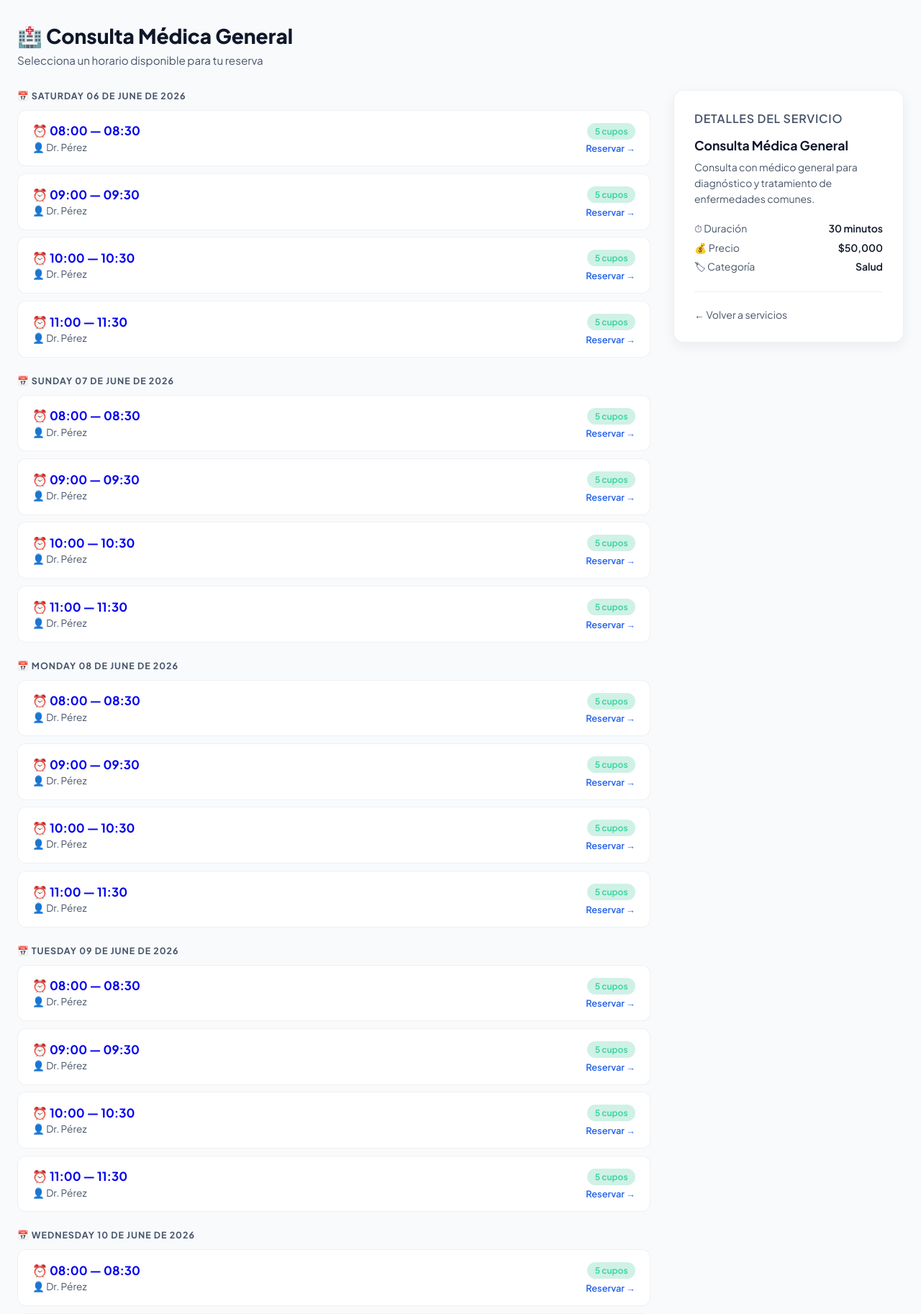
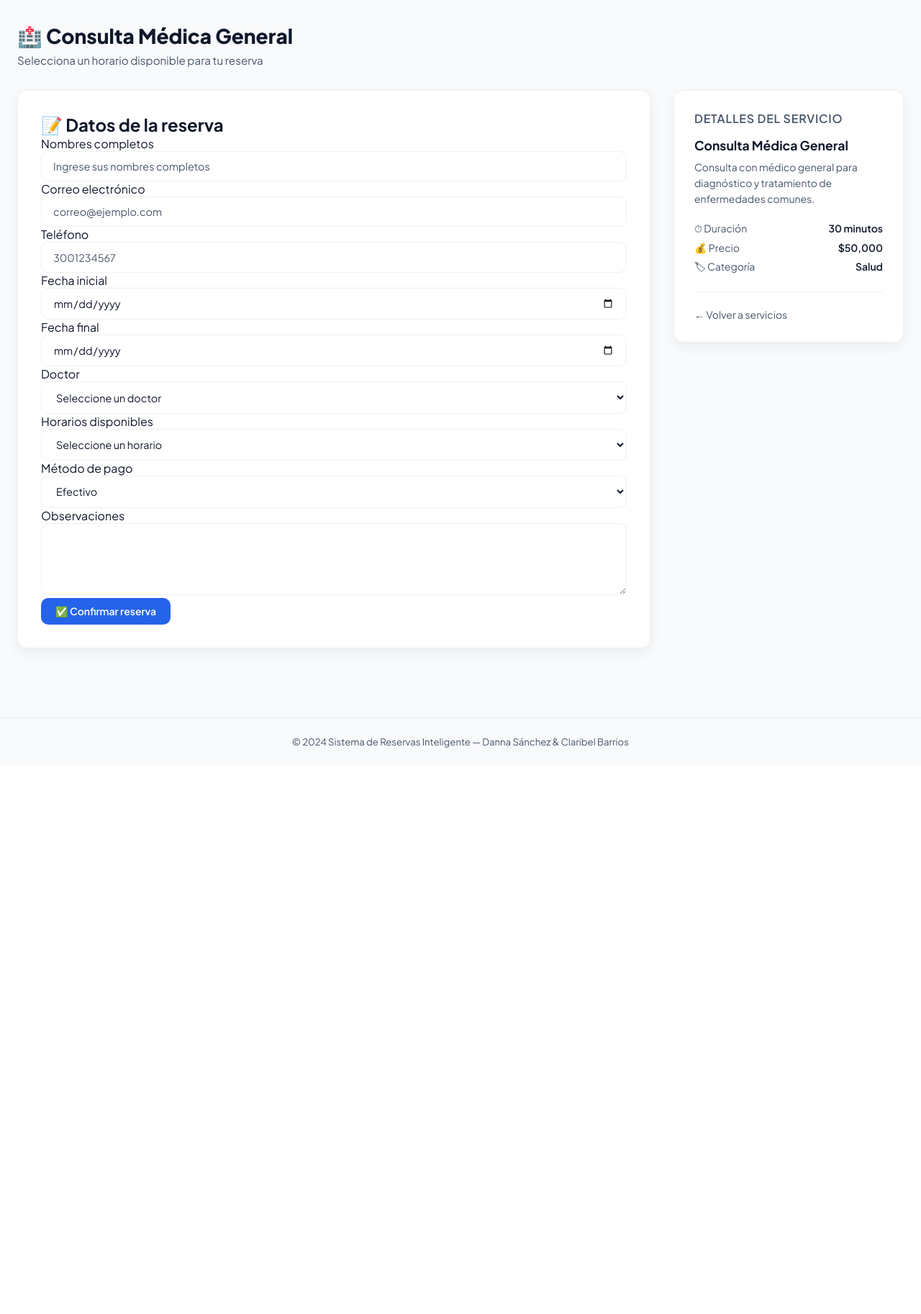
Before and after one commit to Claribel-Barrios/reservas-inteligentes, a Flask app: page /reservas/nueva/1 in a window 1280 px wide. Shown: the part 64-1890 px from the top of the page at 72% size. After the commit the page ends 1103 px from the top, so only its background shows below. Run offline with Flask 3, Linux system fonts and the light colour scheme; a user stored in the database is signed in.

Commit message:
formularios

```diff
--- a/app/templates/base.html
+++ b/app/templates/base.html
@@ -292,10 +292,10 @@
 
 
 <nav class="navbar">
-    <a href="{{ url_for('main.index') }}"> Inicio</a>
-    <a href="{{ url_for('main.servicios') }}"> Servicios disponibles</a>
-    <a href="#como-funciona"> ¿Cómo funciona?</a>
-    <a href="#contacto"> Contacto</a>
+    <a href="{{ url_for('main.index') }}">Inicio</a>
+    <a href="{{ url_for('main.servicios') }}">Servicios disponibles</a>
+    <a href="/#como-funciona">¿Cómo funciona?</a>
+    <a href="/#contacto">Contacto</a>
     {% if current_user.is_authenticated %}
         <a href="{{ url_for('reservas.mis_reservas') }}">📋 Mis reservas</a>
         {% if current_user.is_admin %}
--- a/app/templates/main/servicios.html
+++ b/app/templates/main/servicios.html
@@ -7,6 +7,11 @@
 <div class="page-header">
     <h1>Categorías</h1>
     <p>Selecciona una categoría</p>
+</div>
+<div style="margin-bottom:20px;">
+    <a href="{{ url_for('main.index') }}" class="btn btn-outline">
+        ← Volver al inicio
+    </a>
 </div>
 
 {% if categoria == 'Salud' %}
--- a/app/templates/reservas/nueva.html
+++ b/app/templates/reservas/nueva.html
@@ -11,44 +11,124 @@
 
 <div style="display:grid;grid-template-columns:1fr 320px;gap:2rem;align-items:start;" class="reserva-layout">
     <!-- HORARIOS -->
-    <div>
-        {% if horarios %}
-        {% set fecha_actual = namespace(val='') %}
-        {% for h in horarios %}
-            {% if h.fecha.strftime('%Y-%m-%d') != fecha_actual.val %}
-                {% set fecha_actual.val = h.fecha.strftime('%Y-%m-%d') %}
-                <div style="font-size:.78rem;font-weight:700;color:var(--muted);text-transform:uppercase;letter-spacing:.08em;margin:1.5rem 0 .75rem;{% if loop.first %}margin-top:0;{% endif %}">
-                    📅 {{ h.fecha.strftime('%A %d de %B de %Y') }}
-                </div>
+    <div class="card" style="padding:2rem;">
+
+    <h2>📝 Datos de la reserva</h2>
+
+    <form>
+
+        <label>Nombres completos</label>
+        <input type="text" class="form-control" placeholder="Ingrese sus nombres completos">
+
+        <br>
+
+        <label>Correo electrónico</label>
+        <input type="email" class="form-control" placeholder="correo@ejemplo.com">
+
+        <br>
+
+        <label>Teléfono</label>
+        <input type="tel" class="form-control" placeholder="3001234567">
+
+        <br>
+
+        <label>Fecha inicial</label>
+        <input type="date" class="form-control">
+
+        <br>
+
+        <label>Fecha final</label>
+        <input type="date" class="form-control">
+
+        <br>
+
+        {% if servicio.categoria == 'Salud' %}
+        <label>Doctor</label>
+        <select class="form-control">
+            <option>Seleccione un doctor</option>
+
+            {% for h in horarios %}
+            {% if h.responsable %}
+            <option>{{ h.responsable }}</option>
             {% endif %}
-            <a href="{{ url_for('reservas.confirmar', horario_id=h.id) }}" style="text-decoration:none;">
-                <div style="background:var(--card);border:1px solid var(--border);border-radius:12px;padding:1rem 1.25rem;margin-bottom:.6rem;display:flex;align-items:center;justify-content:space-between;transition:all .2s;cursor:pointer;"
-                     onmouseenter="this.style.borderColor='rgba(59,130,246,.5)';this.style.background='var(--surface2)'"
-                     onmouseleave="this.style.borderColor='var(--border)';this.style.background='var(--card)'">
-                    <div>
-                        <div style="font-weight:700;font-size:1.05rem;">
-                            ⏰ {{ h.hora_inicio.strftime('%H:%M') }} — {{ h.hora_fin.strftime('%H:%M') }}
-                        </div>
-                        {% if h.responsable %}
-                        <div style="color:var(--muted);font-size:.85rem;margin-top:.2rem;">👤 {{ h.responsable }}</div>
-                        {% endif %}
-                    </div>
-                    <div style="text-align:right;">
-                        <span class="badge badge-success">{{ h.cupos_disponibles }} cupo{% if h.cupos_disponibles != 1 %}s{% endif %}</span>
-                        <div style="color:var(--primary);font-size:.8rem;margin-top:.3rem;font-weight:600;">Reservar →</div>
-                    </div>
-                </div>
-            </a>
-        {% endfor %}
-        {% else %}
-        <div class="card" style="text-align:center;padding:3rem;">
-            <div style="font-size:3rem;margin-bottom:1rem;">😔</div>
-            <h3>Sin horarios disponibles</h3>
-            <p style="color:var(--muted);margin-top:.5rem;">No hay turnos disponibles para este servicio en este momento.</p>
-        </div>
+            {% endfor %}
+
+        </select>
+        <br>
         {% endif %}
-    </div>
 
+        {% if servicio.categoria == 'Restaurantes' %}
+        <label>Cantidad de personas</label>
+        <input type="number" min="1" value="1" class="form-control">
+
+        <br>
+
+        <label>Zona</label>
+        <select class="form-control">
+            <option>Interior</option>
+            <option>Terraza</option>
+            <option>VIP</option>
+        </select>
+
+        <br>
+        {% endif %}
+
+        {% if servicio.categoria == 'Deportes' %}
+        <label>Cantidad de jugadores</label>
+        <input type="number" min="1" class="form-control">
+
+        <br>
+        {% endif %}
+
+        {% if servicio.categoria == 'Espacios' %}
+        <label>Cantidad de asistentes</label>
+        <input type="number" min="1" class="form-control">
+
+        <br>
+        {% endif %}
+
+        <label>Horarios disponibles</label>
+
+        <select class="form-control">
+            <option>Seleccione un horario</option>
+
+            {% for h in horarios %}
+            <option>
+                {{ h.fecha.strftime('%d/%m/%Y') }}
+                -
+                {{ h.hora_inicio.strftime('%H:%M') }}
+                ({{ h.cupos_disponibles }} cupos)
+            </option>
+            {% endfor %}
+        </select>
+
+        <br>
+
+        <label>Método de pago</label>
+
+        <select class="form-control">
+            <option>Efectivo</option>
+            <option>Tarjeta Débito</option>
+            <option>Tarjeta Crédito</option>
+            <option>Nequi</option>
+            <option>Daviplata</option>
+        </select>
+
+        <br>
+
+        <label>Observaciones</label>
+
+        <textarea class="form-control" rows="4"></textarea>
+
+        <br>
+
+        <button type="submit" class="btn btn-primary">
+            ✅ Confirmar reserva
+        </button>
+
+    </form>
+
+</div>
     <!-- INFO SERVICIO -->
     <div class="card" style="position:sticky;top:84px;">
         <h3 style="margin-bottom:1rem;font-size:1rem;color:var(--muted);text-transform:uppercase;letter-spacing:.05em;font-weight:600;">Detalles del servicio</h3>
```
Also changed, not shown: app/templates/main/index.html (+3 -5 lines), app/templates/main/reservas.html (+59 -18 lines).
